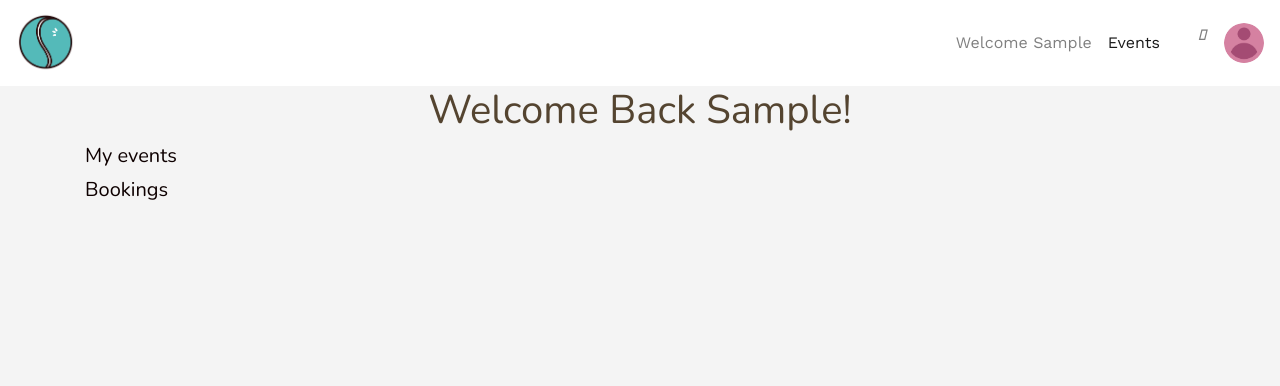
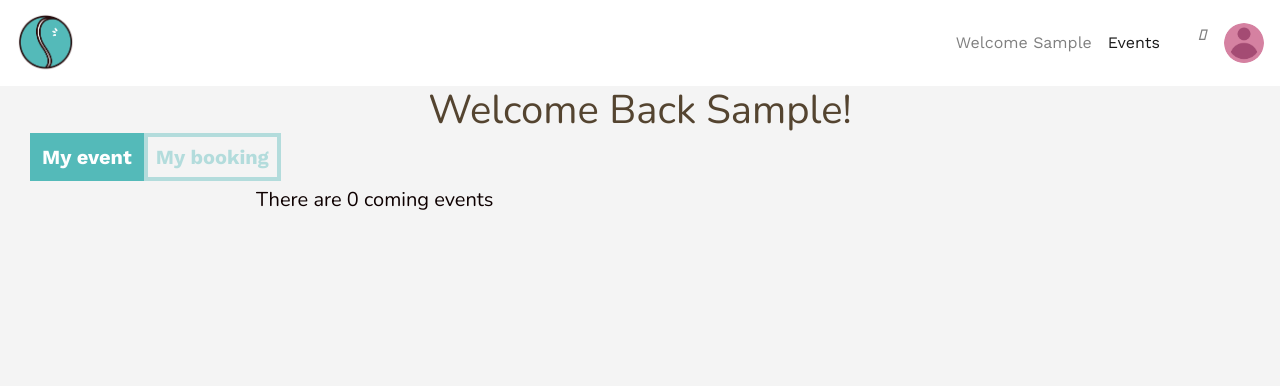
Before and after one commit to HatemC/sportify, a Rails app: page /dashboard in a window 1280 px wide. Shown: the top 386 px of the page. Run offline with Rails 7, Linux system fonts and the light colour scheme; the visitor is signed in with stand-in values (Sample User, id 1); data that the repository does not hold is empty; style sheets or scripts are compiled from the project's sources; parts of the project's set-up code (start-up, migrations or seed data) failed here and were passed over; some libraries are stand-ins or nearby versions.

Commit message:
tooltop & introduce tab in dashboard

```diff
--- a/app/assets/stylesheets/components/_card_event.scss
+++ b/app/assets/stylesheets/components/_card_event.scss
@@ -27,7 +27,6 @@ h4 {
 .event-submit-button{
   margin-top: 13px;
 }
-
 
 .container {
     flex-direction: column;
--- a/app/assets/stylesheets/components/_icon.scss
+++ b/app/assets/stylesheets/components/_icon.scss
@@ -21,3 +21,7 @@ i {
 .icon {
   margin: 10px;
 }
+
+.fa-bullhorn{
+  color: orangered;
+}
--- a/app/assets/stylesheets/components/_index.scss
+++ b/app/assets/stylesheets/components/_index.scss
@@ -13,6 +13,7 @@
 @import "search";
 @import "icon";
 @import "label";
+@import "tab";
 
 @import "footer";
 @import "conversation"
--- /dev/null
+++ b/app/assets/stylesheets/components/_tab.scss
@@ -0,0 +1,24 @@
+.tabs-underlined {
+  display: flex;
+  align-items: center;
+  font-size: 20px;
+  font-weight: bold;
+  padding-inline: 30px;
+}
+
+.tabs-underlined .tab-underlined {
+  color: #54BAB9;
+  padding: 8px;
+  // margin: 8px;
+  opacity: .4;
+  cursor: pointer;
+  text-decoration: none;
+  border: 4px solid #54BAB9;
+}
+
+.tabs-underlined .tab-underlined.active {
+  opacity: 1;
+  // border-bottom: 3px solid #54BAB9;
+  background-color: #54BAB9;
+  color: white;
+}
--- a/app/assets/stylesheets/pages/_dashboard.scss
+++ b/app/assets/stylesheets/pages/_dashboard.scss
@@ -30,3 +30,14 @@
 .icon-group {
   display: flex;
 }
+
+.events-container {
+  margin-inline: 20px;
+  width: 60%;
+  margin: auto;
+}
+
+.bookings-container {
+  width: 60%;
+  margin: auto;
+}
--- a/app/views/dashboard/dashboard.html.erb
+++ b/app/views/dashboard/dashboard.html.erb
@@ -1,8 +1,19 @@
-<div class="page-container">
+<div class="page-container" data-controller="switch-tab">
   <div class="page-title"><h1>Welcome Back <%= current_user.first_name %>!</h1></div>
 
-  <div class="container">
-  <h5>My <%= 'event'.pluralize(current_user.events.count) %></h5>
+  <div>
+    <ul class="list-inline tabs-underlined">
+    <li>
+      <a href="#" class="tab-underlined active" data-action="click->switch-tab#showEvents" data-switch-tab-target="event">My event</a>
+    </li>
+    <li>
+      <a href="#" class="tab-underlined" data-action="click->switch-tab#showBookings" data-switch-tab-target="booking">My booking</a>
+    </li>
+    </ul>
+  <div>
+
+  <div class="events-container" data-switch-tab-target="events">
+  <h5>There are <%= current_user.events.count %> coming <%='event'.pluralize(current_user.events.count) %><i class="fa-solid fa-bullhorn"></i></h5>
       <% current_user.events.each do |event|  %>
       <div class="dashboard-item">
 
@@ -36,8 +47,8 @@
   </div>
 
 
-  <div class="container">
-  <h5><%= 'Booking'.pluralize(current_user.bookings.count) %></h5>
+  <div class="bookings-container d-none" data-switch-tab-target="bookings">
+  <h5>There are <%= current_user.bookings.count %> coming <%= 'booking'.pluralize(current_user.bookings.count) %><i class="fa-solid fa-bullhorn"></i></h5>
       <% current_user.bookings.each do |booking| %>
       <div class="dashboard-item">
 
--- a/app/views/shared/_navbar.html.erb
+++ b/app/views/shared/_navbar.html.erb
@@ -21,14 +21,14 @@
 
           <li class="nav-item active">
             <%= link_to conversations_path do %>
-            <i class="fa-regular fa-message"></i>
+            <i class="fa-regular fa-message data-toggle="tooltip" data-placement="bottom" title="My messenger"></i>
             <% end %>
           </li>
 
 
           <li>
             <%= link_to dashboard_path do %>
-            <i class="fa-regular fa-calendar"></i>
+            <i class="fa-regular fa-calendar" data-toggle="tooltip" data-placement="bottom" title="My dashboard"></i>
             <% end %>
           </li>
           <br>
```
Also changed, not shown: app/javascript/controllers/show_event_controller.js (deleted, +0 -9 lines), app/javascript/controllers/switch_tab_controller.js (added, +24 -0 lines), app/views/events/index.html.erb (+6 -1 lines).
